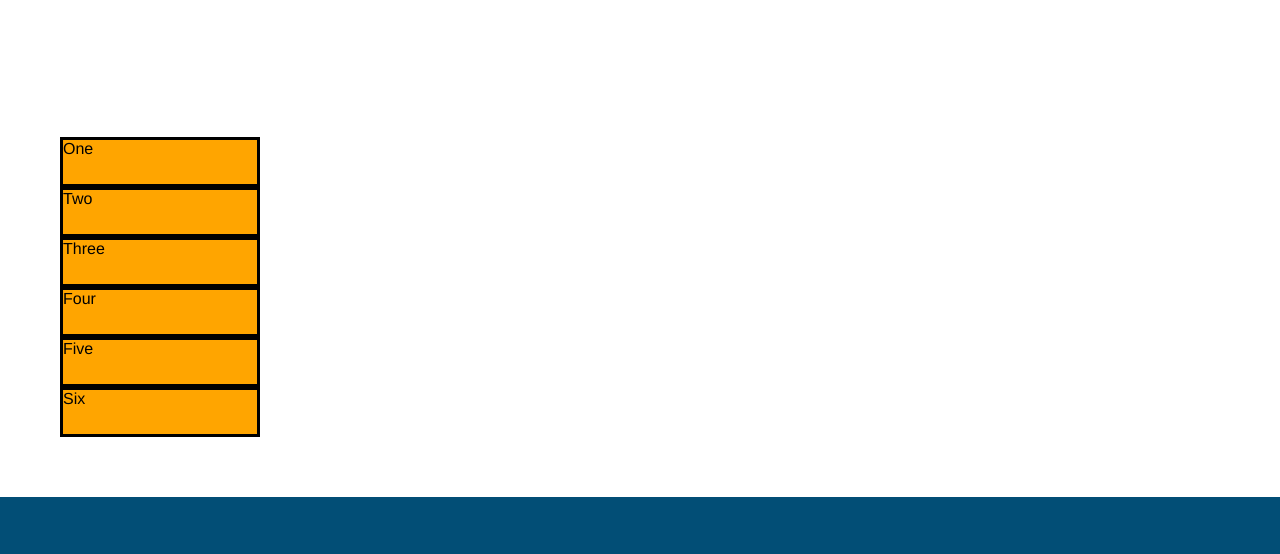
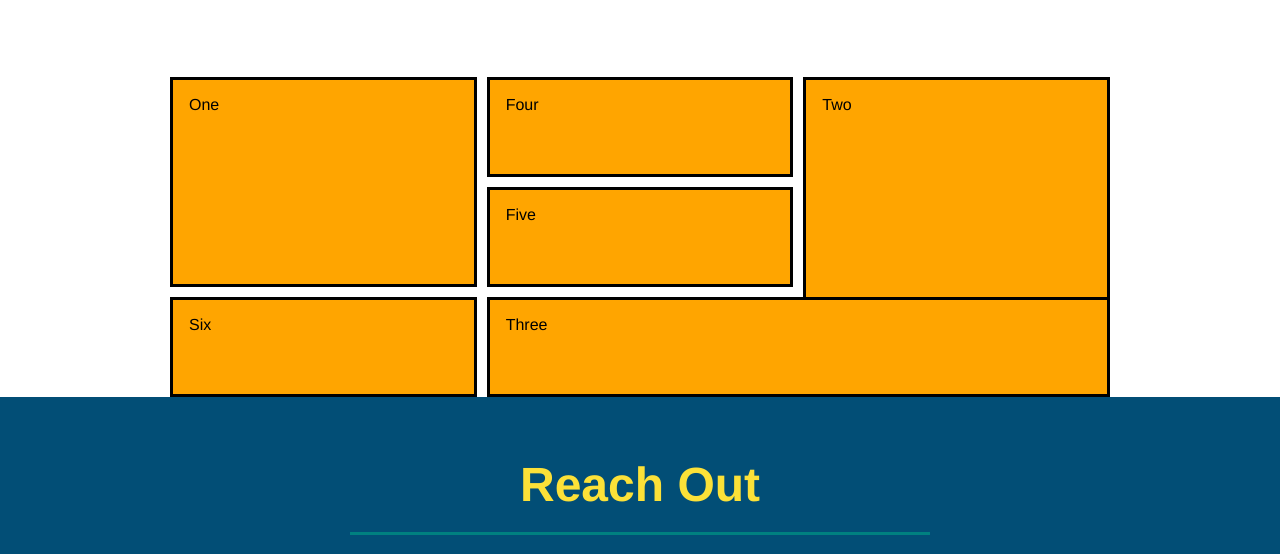
Before and after one commit to KashCodes/run-buddy, a plain HTML site: page index.html in a window 1280 px wide. Shown: the part 3186-3740 px from the top of the page. Drawn offline with Linux system fonts and the light colour scheme.

Commit message:
example grid

```diff
--- a/assets/css/style.css
+++ b/assets/css/style.css
@@ -351,17 +351,36 @@ section {
 /* CSS Grid style */
 
 .service-grid-container {
+  max-width: 940px;
+  margin: 0 auto;
   display: grid;
+  grid-template-columns: repeat(3, 1fr);
+  grid-template-rows: repeat(3, 100px);
+  grid-gap: 10px;
+
 }
 
 .service-grid-item {
-  width: 200px;
-  height: 50px;
   background-color: orange;
   border: solid;
+  padding: 1em;
   color: black;
 }
 
+.box1 {
+  grid-column: 1/ span 1;
+  grid-row: 1/ span 2;
+}
+
+.box2 {
+  grid-column: 3/4;
+  grid-row: 1/-1;
+}
+
+.box3 {
+  grid-column: 2/ span 2;
+  grid-row: 3/ span 1;
+}
 
 /* MEDIA QUERY FOR SMALLER DESKTOP SCREENS AND SMALLER */
 @media screen and (max-width: 980px) {
--- a/index.html
+++ b/index.html
@@ -245,15 +245,14 @@
     </section>
 
     <!--- Service plans -->
-    <section id="service-plans" class="services">
-      <div class="service-grid-container">
-        <div class="service-grid-item">One</div>
-        <div class="service-grid-item">Two</div>
-        <div class="service-grid-item">Three</div>
-        <div class="service-grid-item">Four</div>
-        <div class="service-grid-item">Five</div>
-        <div class="service-grid-item">Six</div>
-      </div>
+    <div class="service-grid-container">
+      <div class="service-grid-item box1">One</div>
+      <div class="service-grid-item box2">Two</div>
+      <div class="service-grid-item box3">Three</div>
+      <div class="service-grid-item box4">Four</div>
+      <div class="service-grid-item box5">Five</div>
+      <div class="service-grid-item box6">Six</div>
+    </div>
 
     </section>
 
```
